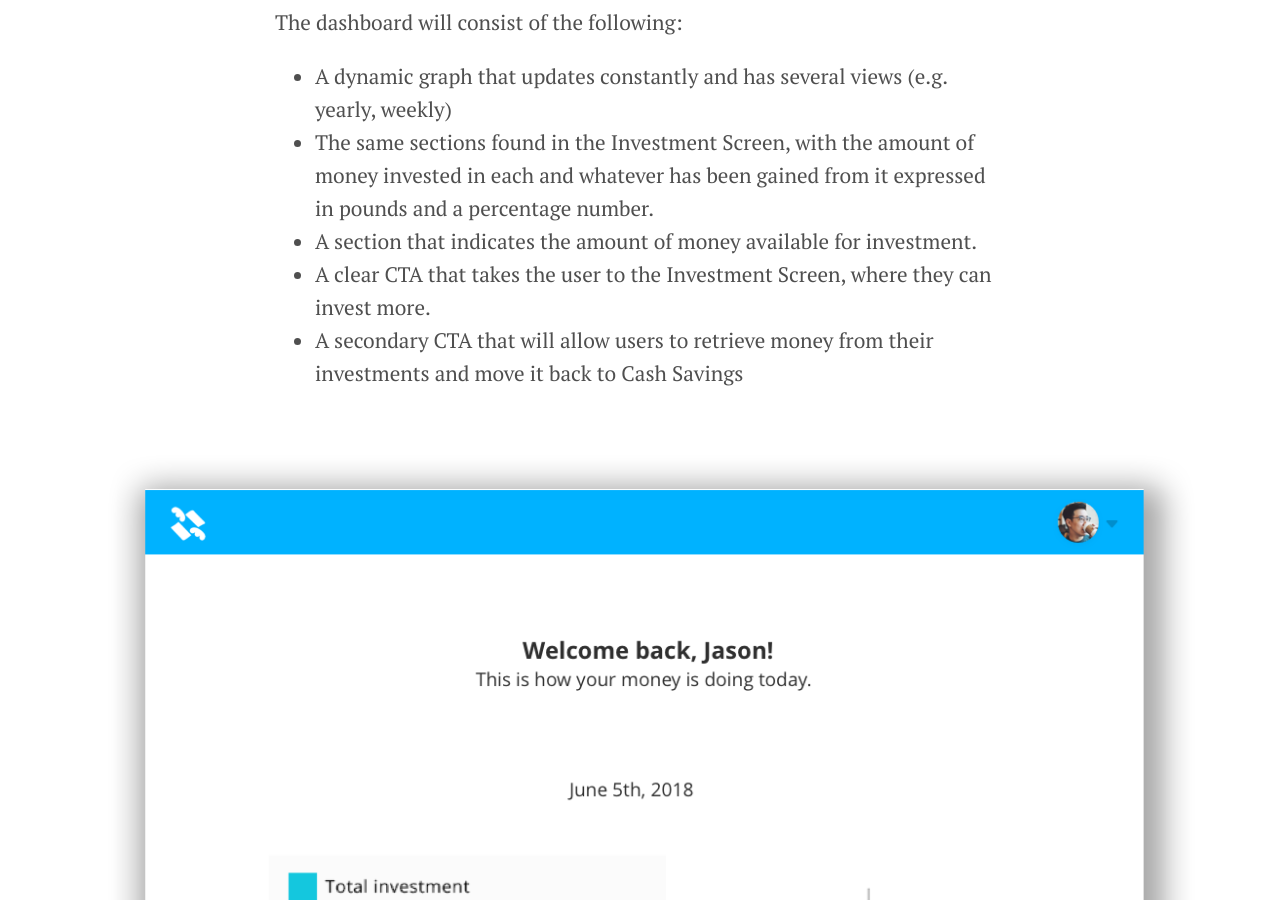
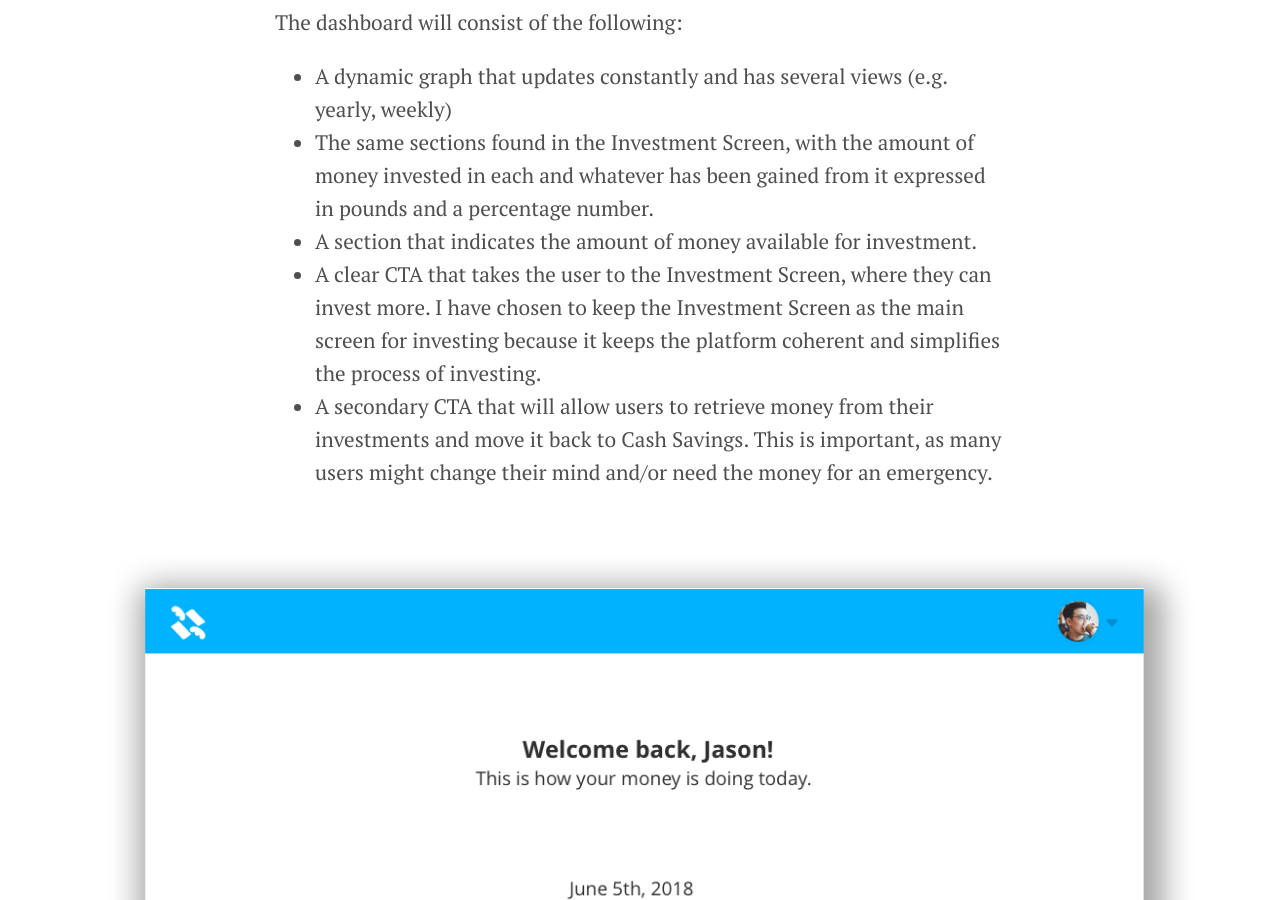
Before and after one commit to irenealgi/irenealegre.com, a Jekyll site: the page built from finimize_test.md, in a window 1280 px wide and 900 px high, scrolled down 1277 px. Built offline with Jekyll 4.4.1, drawn with Linux system fonts in a browser that asks for light colours; some of the changed text lies outside the part shown.

Commit message:
edits to the minimise project
Former-commit-id: eecc05874e803f001bbe44670b37b0fca4f10b0c

```diff
--- a/finimize_test.md
+++ b/finimize_test.md
@@ -36,8 +36,8 @@ The dashboard will consist of the following:
 * A dynamic graph that updates constantly and has several views (e.g. yearly, weekly)
 * The same sections found in the Investment Screen, with the amount of money invested in each and whatever has been gained from it expressed in pounds and a percentage number.
 * A section that indicates the amount of money available for investment.
-* A clear CTA that takes the user to the Investment Screen, where they can invest more.
-* A secondary CTA that will allow users to retrieve money from their investments and move it back to Cash Savings
+* A clear CTA that takes the user to the Investment Screen, where they can invest more. I have chosen to keep the Investment Screen as the main screen for investing because it keeps the platform coherent and simplifies the process of investing.
+* A secondary CTA that will allow users to retrieve money from their investments and move it back to Cash Savings. This is important, as many users might change their mind and/or need the money for an emergency.
 
 
 ![](images/tests/finimize_welcome.png)
@@ -48,3 +48,4 @@ The dashboard will consist of the following:
 * I would be keen to have an educational/informative section. This could be achieved by making each investment section clickable so that we can take the user to a next screen where more information on the specific investment is showcased as well as an overview of its market status.
 * Another option for the educational piece could be to have a 'Financial News' section, such as what you have on your Newsletter, and have a link to it on the Welcome Screen.
 * It could also be interesting to have a "Recurrent Investment" option, so that the user can select that option and not have to think what to do each time, or even have it automated so that it happens without the user having to go on the site every month.
+* Finally, my main focus when designing this screen was to make it as easy as possible fo the user to save money and watch it grow. I would need feedback from users to better understand what their needs are, but from conversations with my partner who is into value investing I have decided this is what matters most.
```
